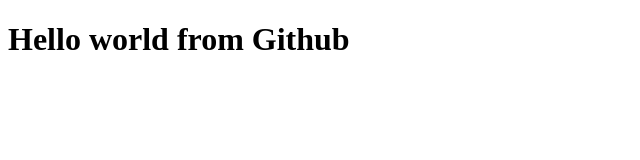
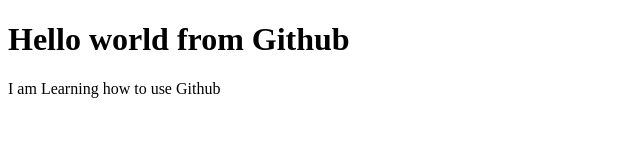
Before and after one commit to John478443/css, a plain HTML site: page index.html in a window 1280 px wide. Shown: the whole page, without its empty margins (0-640 px from the left). Drawn offline with Linux system fonts and the light colour scheme.

Commit message:
Update index.html

```diff
--- a/index.html
+++ b/index.html
@@ -8,6 +8,7 @@
 <body>
 
     <h1>Hello world from Github</h1>
+    <p>I am Learning how to use Github</p>
 
 </body>
 </html>
```
